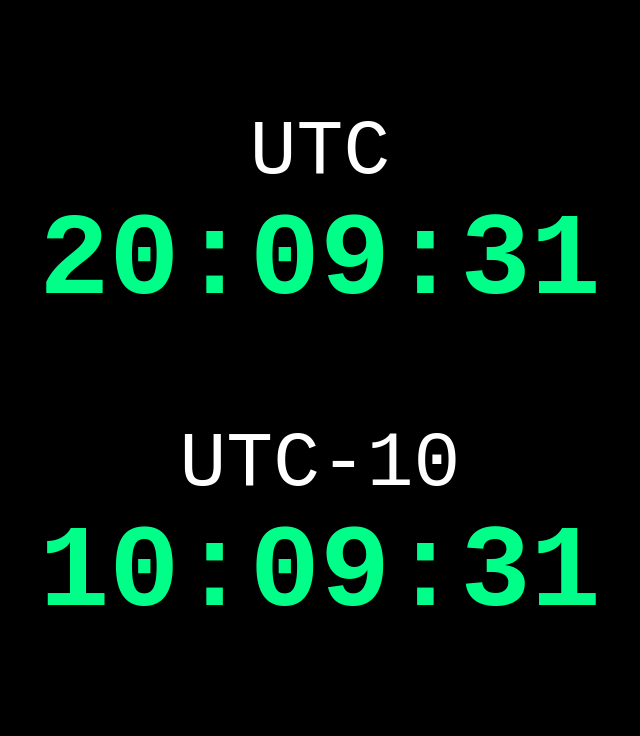
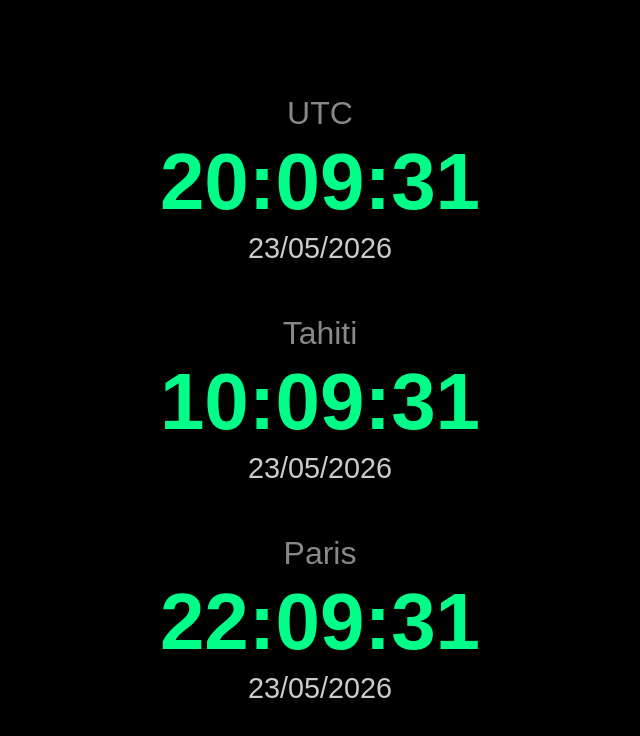
Before and after one commit to kanzuke/pi-wall-image, a plain HTML site: page web/clock/index.html in a window 1280 px wide. Shown: the whole page, without its empty margins (320-960 px from the left). Drawn offline with Linux system fonts and the light colour scheme.

Commit message:
Change to clock web page

```diff
--- a/web/clock/index.html
+++ b/web/clock/index.html
@@ -14,7 +14,7 @@
     height: 100%;
     background: black;
     color: #00ff88;
-                  font-family: monospace;
+    font-family: Arial, sans-serif;
 }
 
 .container {
@@ -23,22 +23,29 @@
     justify-content: center;
     align-items: center;
     height: 100%;
-                  gap: 40px;
+    gap: 50px;
 }
 
 .clock {
     text-align: center;
-                  margin-bottom: 4em;
 }
 
 .label {
-                  font-size: 6em;
-                  color: white;
+    font-size: 2em;
+    color: #888;
+    margin-bottom: 10px;
 }
 
 .time {
-                  font-size: 9em;
+    font-size: 5em;
     font-weight: bold;
+    line-height: 1em;
+}
+
+.date {
+    margin-top: 10px;
+    font-size: 1.8em;
+    color: #cccccc;
 }
 
 </style>
@@ -50,31 +57,80 @@
 <div class="container">
 
     <div class="clock">
+
         <div class="label">UTC</div>
-                    <div id="utc" class="time"></div>
+
+        <div id="utc-time" class="time"></div>
+
+        <div id="utc-date" class="date"></div>
+
     </div>
+
     <div class="clock">
-                    <div class="label">UTC-10</div>
-                    <div id="utc10" class="time"></div>
+
+        <div class="label">Tahiti</div>
+
+        <div id="utc10-time" class="time"></div>
+
+        <div id="utc10-date" class="date"></div>
+
+    </div>
+
+    <div class="clock">
+
+        <div class="label">Paris</div>
+
+        <div id="paris-time" class="time"></div>
+
+        <div id="paris-date" class="date"></div>
+
     </div>
 
 </div>
 
 <script>
 
-              function updateClocks() {
+function updateClock(timeId, dateId, timezone) {
 
     const now = new Date();
 
-                  document.getElementById("utc").innerText =
-                      now.toLocaleTimeString("fr-FR", {
-                          timeZone: "UTC"
+    const time = now.toLocaleTimeString('fr-FR', {
+        timeZone: timezone,
+        hour: '2-digit',
+        minute: '2-digit',
+        second: '2-digit'
     });
 
-                  document.getElementById("utc10").innerText =
-                      now.toLocaleTimeString("fr-FR", {
-                          timeZone: "Pacific/Tahiti"
+    const date = now.toLocaleDateString('fr-FR', {
+        timeZone: timezone,
+        day: '2-digit',
+        month: '2-digit',
+        year: 'numeric'
     });
+
+    document.getElementById(timeId).innerText = time;
+    document.getElementById(dateId).innerText = date;
+}
+
+function updateClocks() {
+
+    updateClock(
+        'utc-time',
+        'utc-date',
+        'UTC'
+    );
+
+    updateClock(
+        'utc10-time',
+        'utc10-date',
+        'Pacific/Tahiti'
+    );
+
+    updateClock(
+        'paris-time',
+        'paris-date',
+        'Europe/Paris'
+    );
 }
 
 updateClocks();
@@ -84,5 +140,4 @@
 </script>
 
 </body>
-
 </html>
```
Also changed, not shown: playbook-wall.yml (+43 -2 lines). Lines whose indentation alone changed are shown as unchanged.
